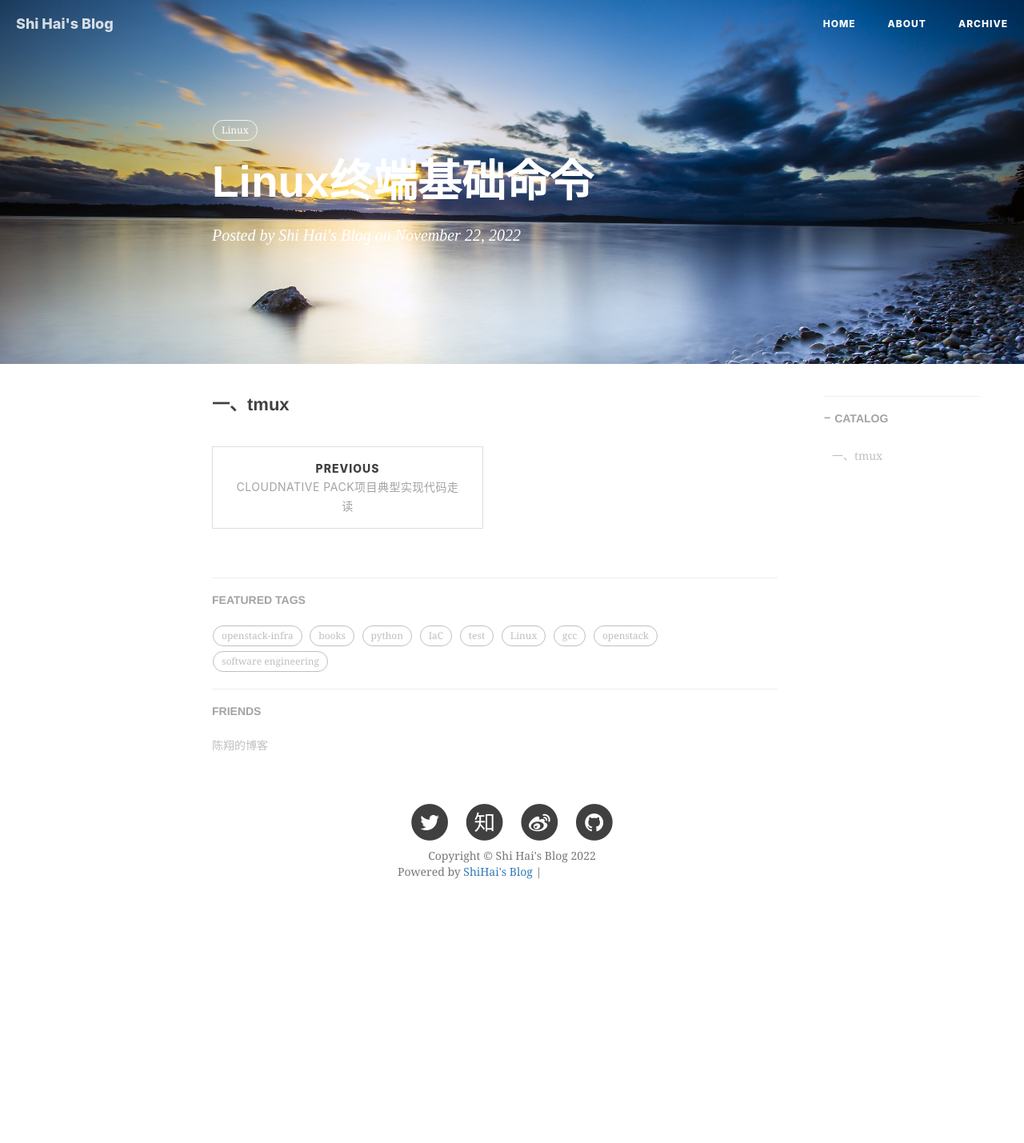
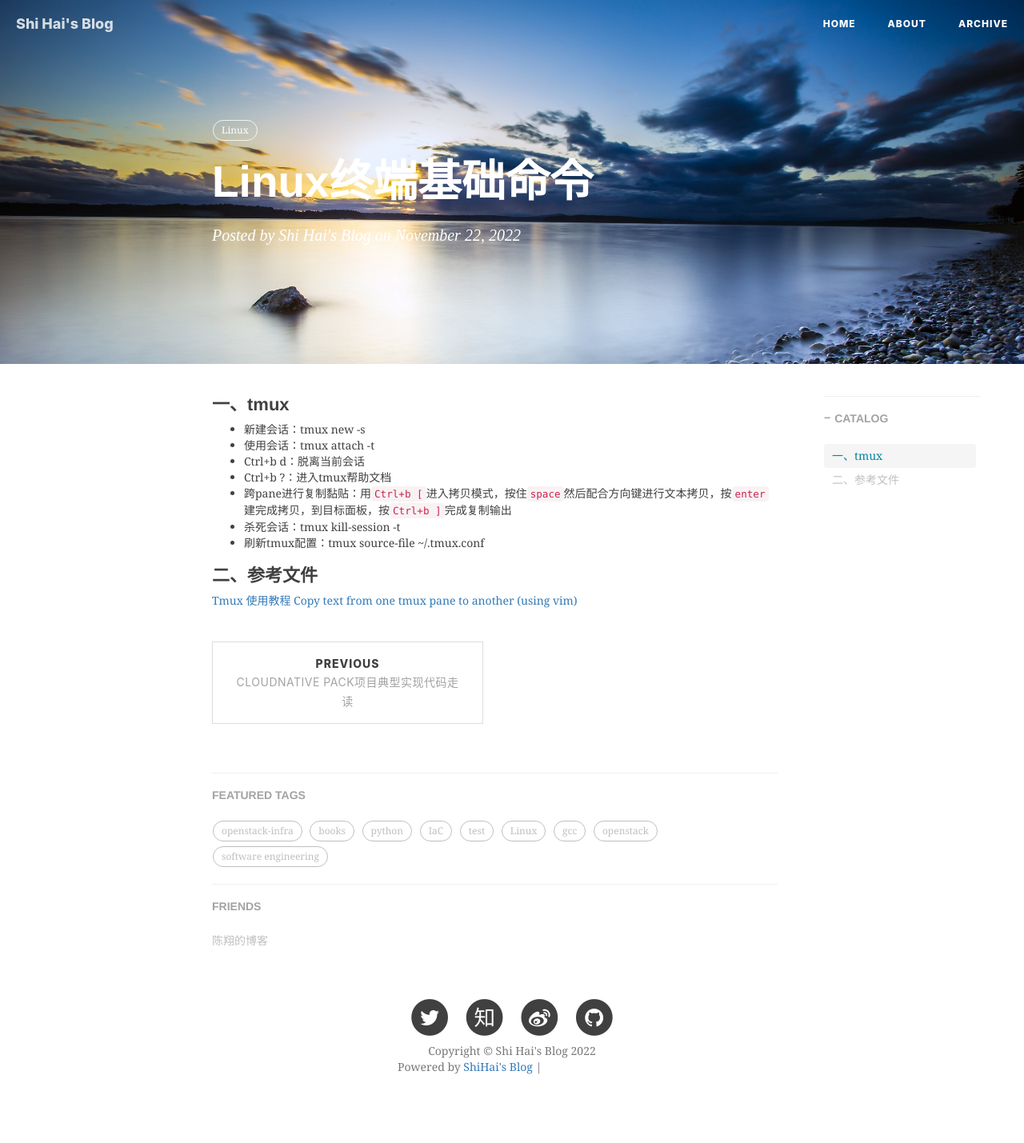
Before and after one commit to shihai1991/shihai1991.github.io, a Jekyll site: the page built from _posts/2022-11-22-linux終端基础命令.md, in a window 1280 px wide. Shown: the whole page at 80% size. Built offline with Jekyll 4.4.1, drawn with Linux system fonts in a browser that asks for light colours; nearby versions of some CDN libraries; comment, search, counter and statistics services are not loaded; before the commit the page ends 1185 px from its top, so only the background shows below that; grey boxes are pictures that could not be loaded.

Commit message:
Update 2022-11-22-linux終端基础命令.md

```diff
--- a/_posts/2022-11-22-linux終端基础命令.md
+++ b/_posts/2022-11-22-linux終端基础命令.md
@@ -10,3 +10,15 @@ time: '2022.11.22 19:27:00'
 ---
 
 # 一、tmux
+- 新建会话：tmux new -s <session-name>
+- 使用会话：tmux attach -t <session-name>
+- Ctrl+b d：脱离当前会话
+- Ctrl+b ?：进入tmux帮助文档
+- 跨pane进行复制黏贴：用`Ctrl+b [`进入拷贝模式，按住`space`然后配合方向键进行文本拷贝，按`enter`建完成拷贝，到目标面板，按`Ctrl+b ]`完成复制输出
+- 杀死会话：tmux kill-session -t <session-name>
+- 刷新tmux配置：tmux source-file ~/.tmux.conf
+
+
+# 二、参考文件
+[Tmux 使用教程](http://www.ruanyifeng.com/blog/2019/10/tmux.html)
+[Copy text from one tmux pane to another (using vim)](https://unix.stackexchange.com/questions/58763/copy-text-from-one-tmux-pane-to-another-using-vim)
```
